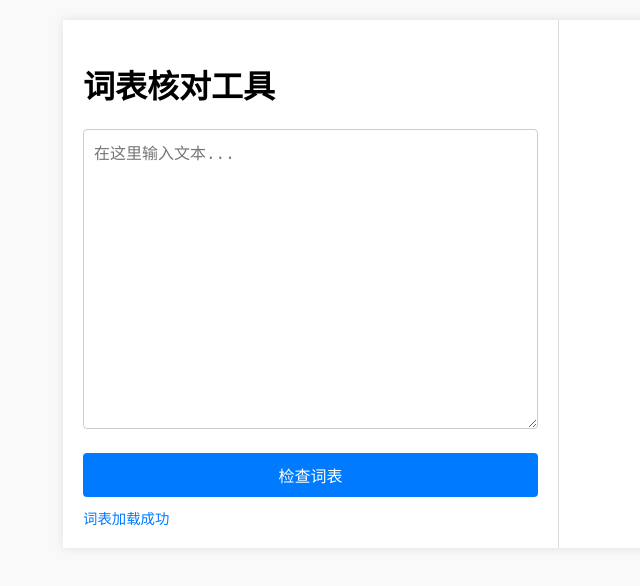
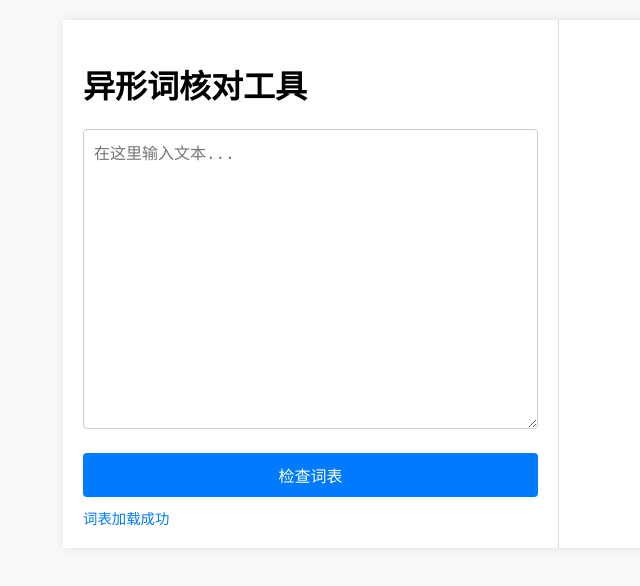
Before and after one commit to laoaaa/yxc, a plain HTML site: page index.html in a window 1280 px wide. Shown: the whole page, without its empty margins (81-721 px from the left). Drawn offline with Linux system fonts and the light colour scheme.

Commit message:
Update index.html

```diff
--- a/index.html
+++ b/index.html
@@ -92,7 +92,7 @@
 <body>
     <div class="container">
         <div class="left">
-            <h1>词表核对工具</h1>
+            <h1>异形词核对工具</h1>
             <textarea id="textInput" placeholder="在这里输入文本..."></textarea>
             <button id="checkButton">检查词表</button>
             <div id="loadStatus">正在加载词表...</div> <!-- 显示加载状态 -->
```
